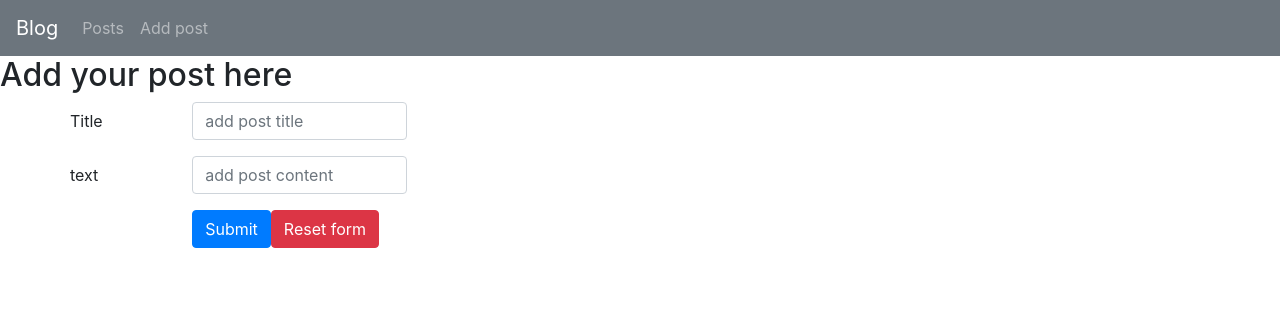
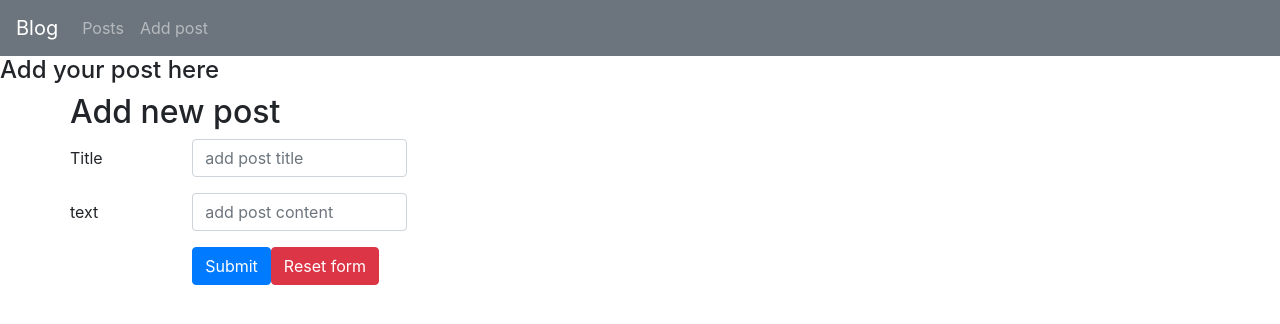
Before and after one commit to SakiZmaki83/blog-app, a Vue app: page /add in a window 1280 px wide. Shown: the top 324 px of the page. Built offline with nearby package versions, Linux system fonts and the light colour scheme.

Commit message:
zadatak7

```diff
--- a/src/main.js
+++ b/src/main.js
@@ -14,7 +14,9 @@ const routes = [
   {path: '/', redirect: '/posts'},
   {path: '/posts', component: AppPosts, name: 'posts'},
   {path: '/posts/:id', component: SinglePost, name: 'single-post'},
-  {path: '/add', component: AddPost, name: 'add-post'}
+  {path: '/add', component: AddPost, name: 'add-post'},
+  {path: '/edit', component: AddPost, name: 'edit-post'}
+
 
 ]
 const router = new VueRouter({
--- a/src/pages/AddPost.vue
+++ b/src/pages/AddPost.vue
@@ -1,9 +1,10 @@
 <template>
     <div>
-        <h2>Add your post here</h2>
+        <h4>Add your post here</h4>
         <div class="container">
-            <div class="row">
+           <div class="row">
                 <form @submit.prevent="addPost">
+          <h2>{{ this.$route.params.id ? 'Edit post' : 'Add new post'}}</h2>
                     <div class="form-group row">
                         <label for="title" class="col-4 col-form-label">Title</label>
                         <div class="col-8">
@@ -24,6 +25,7 @@
                             <button name="button" type="reset" class="btn btn-danger">Reset form</button>
                         </div>
                     </div>
+
                 </form>
             </div>
         </div>
@@ -64,5 +66,6 @@
     }
 </script>
 
+
 <style scoped>
 </style>
--- a/src/pages/AppPosts.vue
+++ b/src/pages/AppPosts.vue
@@ -17,8 +17,12 @@
                 <td>{{ post.title}}</td>
                 <td>{{ post.text}}</td>
                 <td>{{ post.createdAt}}</td>
-                <td><router-link class="btn btn-primary" :to="{name: 'single-post', params: {id: post.id}}">View Post</router-link></td>
-
+                <td>
+                <router-link class="btn btn-primary" :to="{name: 'single-post', params: {id: post.id}}">View Post</router-link>
+                </td>
+                <td>
+                <router-link type="button" class="btn btn-primary" :to="{ name:'edit-post', params:{id:post.id}}">Edit post</router-link>
+                </td>
             </tr>
             </tbody>
         </table>
--- a/src/services/postServices.js
+++ b/src/services/postServices.js
@@ -18,13 +18,19 @@ export default class postServices {
         return axios.get(`posts/${id}`)
 
     }
-    add(value){
+    add(post){
 
 
         return axios.post('posts',value)
 
     }
 
+    edit(id, post)
+    {
+        return axios.put(`posts/${id}`, post)
+    }
+
+
 
 
 }
```
